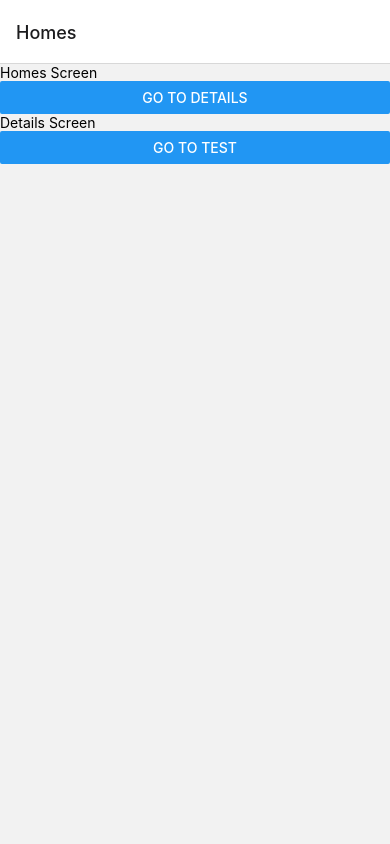
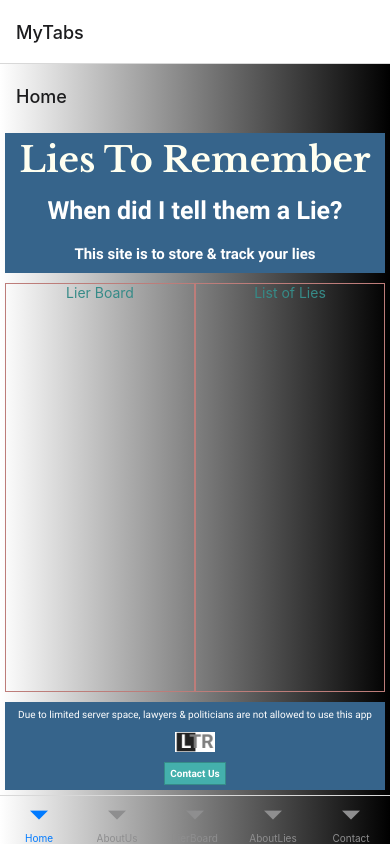
Before and after one commit to psteingh/LTRapp, a React Native app: screen / in a window 390 px wide. Built offline with nearby package versions, Linux system fonts and the light colour scheme.

Commit message:
ltrapp0506127

```diff
--- a/App.js
+++ b/App.js
@@ -86,7 +86,7 @@ export default function App() {
 
   return (
     <NavigationContainer>
-    <Stack.Navigator>
+    <Stack.Navigator initialRouteName='MyTabs'>
       <Stack.Screen name="Homes" component={HomeScreen} />
       <Stack.Screen name="Details" component={DetailScreen} />
       <Stack.Screen name="Test" component={TestScreen} />
```
